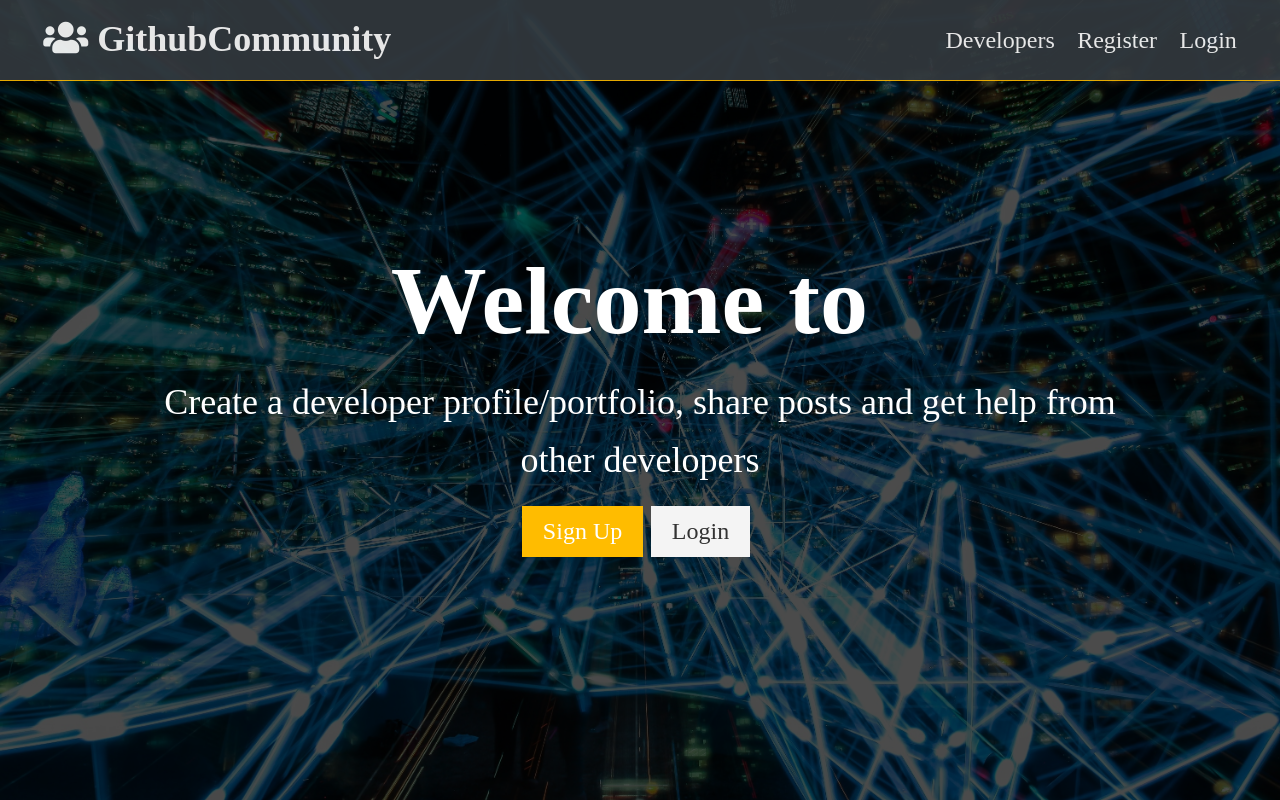
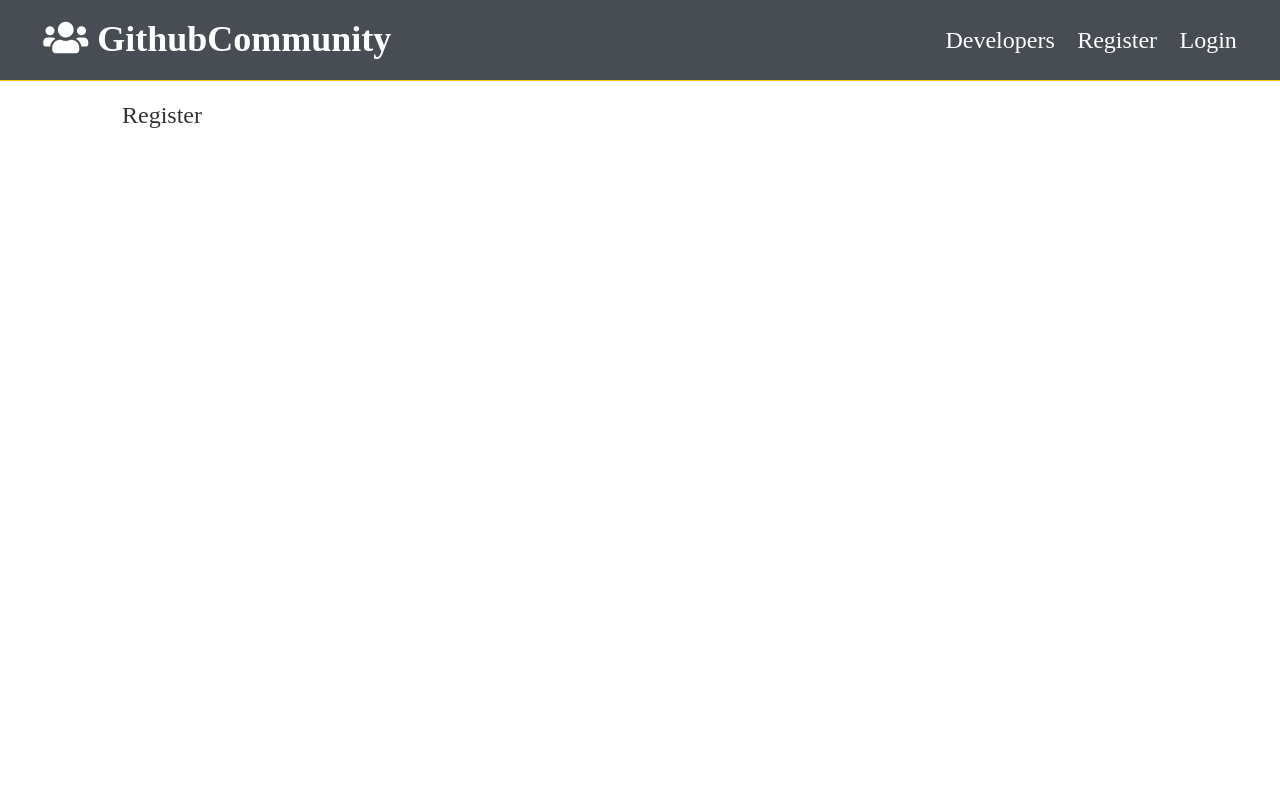
Before and after one commit to mmajerski/github-service, a React (Create React App) app in the folder client/: page /register in a window 1280 px wide. Built offline with nearby package versions, Linux system fonts and the light colour scheme; a web font is replaced by a local one.

Commit message:
setup react router

```diff
--- a/client/src/App.js
+++ b/client/src/App.js
@@ -1,13 +1,24 @@
 import React, { Fragment } from "react";
+import { BrowserRouter as Router, Route, Switch } from "react-router-dom";
 import Navbar from "./components/layout/Navbar";
 import Landing from "./components/layout/Landing";
+import Register from "./components/auth/Register";
+import Login from "./components/auth/Login";
 import "./App.css";
 
 const App = () => (
-  <Fragment>
-    <Navbar />
-    <Landing />
-  </Fragment>
+  <Router>
+    <Fragment>
+      <Navbar />
+      <Route exact path="/" component={Landing} />
+      <section className="container">
+        <Switch>
+          <Route exact path="/register" component={Register} />
+          <Route exact path="/login" component={Login} />
+        </Switch>
+      </section>
+    </Fragment>
+  </Router>
 );
 
 export default App;
--- /dev/null
+++ b/client/src/components/auth/Login.js
@@ -0,0 +1,7 @@
+import React from "react";
+
+const Login = () => {
+  return <div>Login</div>;
+};
+
+export default Login;
--- /dev/null
+++ b/client/src/components/auth/Register.js
@@ -0,0 +1,7 @@
+import React from "react";
+
+const Register = () => {
+  return <div>Register</div>;
+};
+
+export default Register;
--- a/client/src/components/layout/Landing.js
+++ b/client/src/components/layout/Landing.js
@@ -1,4 +1,5 @@
 import React from "react";
+import { Link } from "react-router-dom";
 import Typical from "react-typical";
 
 const Landing = () => {
@@ -25,12 +26,12 @@
             other developers
           </p>
           <div className="buttons">
-            <a href="register.html" className="btn btn-primary">
+            <Link to="/register" className="btn btn-primary">
               Sign Up
-            </a>
-            <a href="login.html" className="btn btn-light">
+            </Link>
+            <Link to="/login" className="btn btn-light">
               Login
-            </a>
+            </Link>
           </div>
         </div>
       </div>
--- a/client/src/components/layout/Navbar.js
+++ b/client/src/components/layout/Navbar.js
@@ -1,22 +1,23 @@
 import React from "react";
+import { Link } from "react-router-dom";
 
 const Navbar = () => {
   return (
     <nav className="navbar bg-dark">
       <h1>
-        <a href="index.html">
+        <Link to="/">
           <i className="fas fa-users"></i> GithubCommunity
-        </a>
+        </Link>
       </h1>
       <ul>
         <li>
-          <a href="profiles.html">Developers</a>
+          <Link to="!#">Developers</Link>
         </li>
         <li>
-          <a href="register.html">Register</a>
+          <Link to="/register">Register</Link>
         </li>
         <li>
-          <a href="login.html">Login</a>
+          <Link to="/login">Login</Link>
         </li>
       </ul>
     </nav>
```
